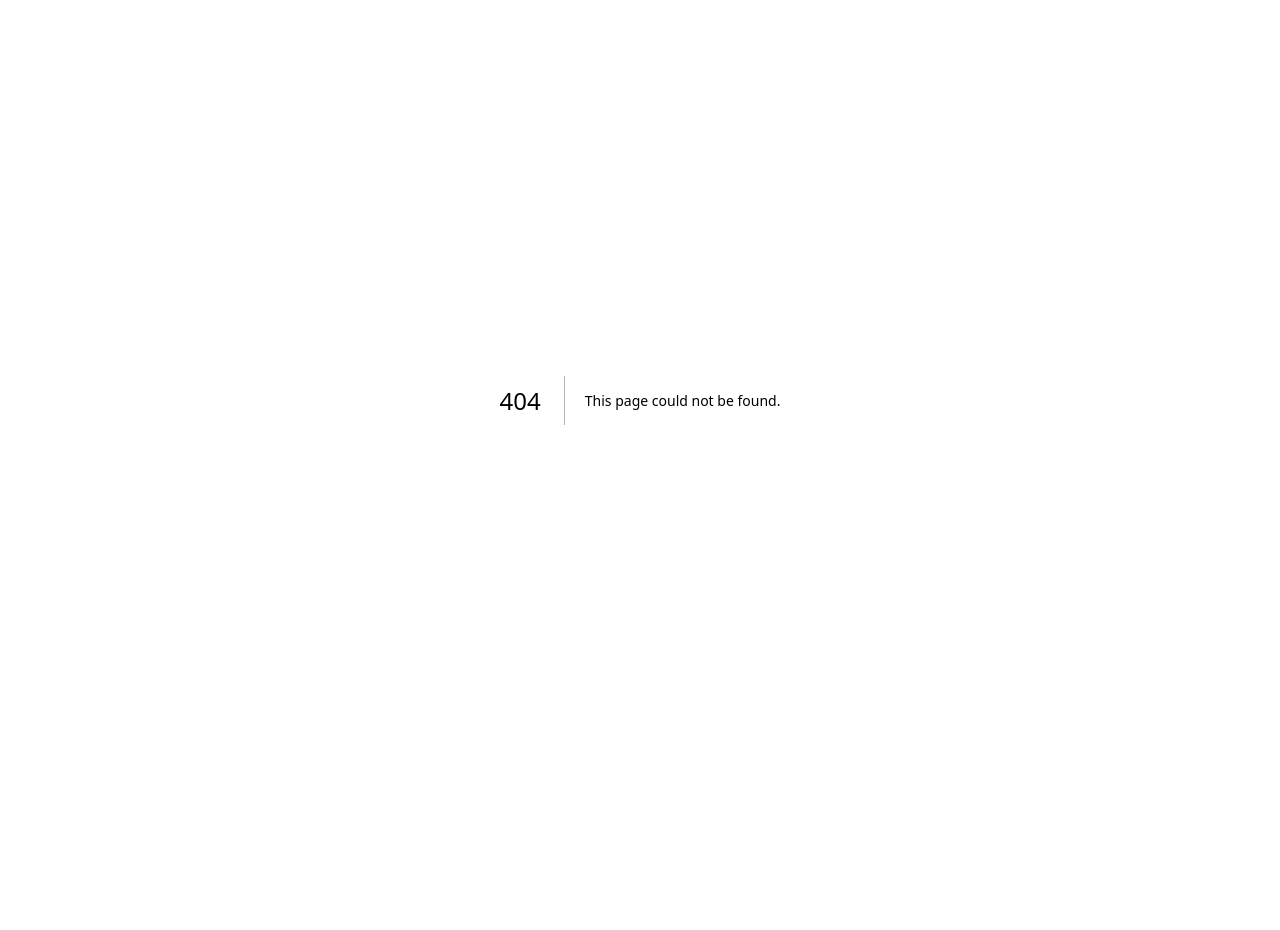
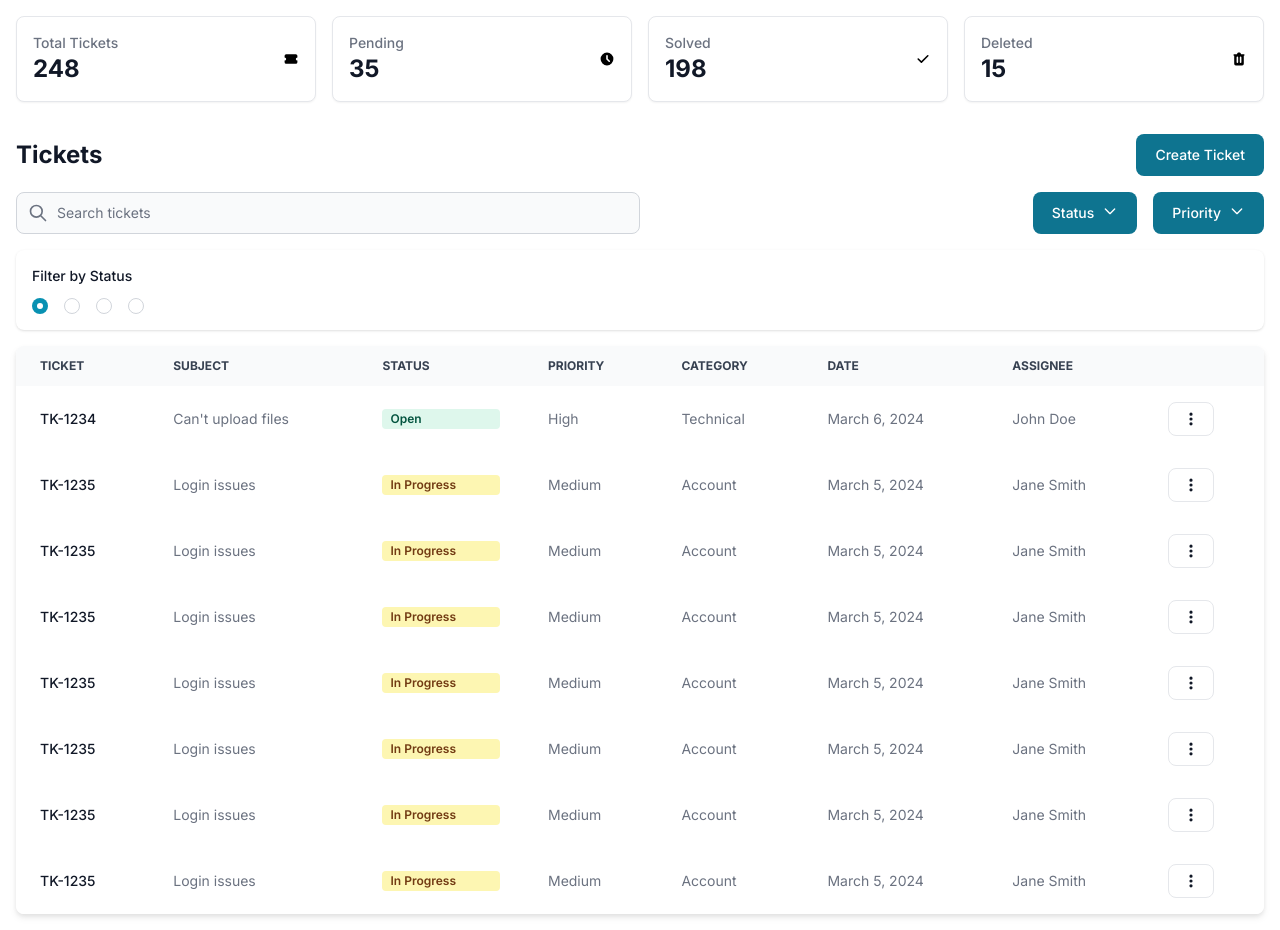
Before and after one commit to themesberg/flowbite-react-template-nextjs, a Next.js app: page /ticketing in a window 1280 px wide. Before the commit this address had no page. Before the commit the page ends 800 px from the top, so only its background shows below. Built offline with nearby package versions, Linux system fonts and the light colour scheme.

Commit message:
adding ticketing page

```diff
--- /dev/null
+++ b/app/ticketing/page.jsx
@@ -0,0 +1,280 @@
+"use client";
+import React from "react";
+import { Button, TextInput, Dropdown, Table, Badge, Radio } from "flowbite-react";
+import { HiOutlineSearch, HiDotsVertical, HiTicket, HiClock, HiCheck, HiTrash } from "react-icons/hi";
+
+export default function Ticketing() {
+  const tickets = [
+    {
+      id: "TK-1234",
+      subject: "Can't upload files",
+      status: "Open",
+      priority: "High",
+      category: "Technical",
+      date: "March 6, 2024",
+      assignee: "John Doe",
+    },
+    {
+      id: "TK-1235",
+      subject: "Login issues",
+      status: "In Progress",
+      priority: "Medium",
+      category: "Account",
+      date: "March 5, 2024",
+      assignee: "Jane Smith",
+    },
+    {
+        id: "TK-1235",
+        subject: "Login issues",
+        status: "In Progress",
+        priority: "Medium",
+        category: "Account",
+        date: "March 5, 2024",
+        assignee: "Jane Smith",
+      },
+      {
+        id: "TK-1235",
+        subject: "Login issues",
+        status: "In Progress",
+        priority: "Medium",
+        category: "Account",
+        date: "March 5, 2024",
+        assignee: "Jane Smith",
+      },
+      {
+        id: "TK-1235",
+        subject: "Login issues",
+        status: "In Progress",
+        priority: "Medium",
+        category: "Account",
+        date: "March 5, 2024",
+        assignee: "Jane Smith",
+      },
+      {
+        id: "TK-1235",
+        subject: "Login issues",
+        status: "In Progress",
+        priority: "Medium",
+        category: "Account",
+        date: "March 5, 2024",
+        assignee: "Jane Smith",
+      },
+      {
+        id: "TK-1235",
+        subject: "Login issues",
+        status: "In Progress",
+        priority: "Medium",
+        category: "Account",
+        date: "March 5, 2024",
+        assignee: "Jane Smith",
+      },
+      {
+        id: "TK-1235",
+        subject: "Login issues",
+        status: "In Progress",
+        priority: "Medium",
+        category: "Account",
+        date: "March 5, 2024",
+        assignee: "Jane Smith",
+      },
+    // Add more ticket data as needed
+  ];
+
+  const stats = [
+    {
+      title: "Total Tickets",
+      value: "248",
+      icon: HiTicket,
+      color: "blue",
+    },
+    {
+      title: "Pending",
+      value: "35",
+      icon: HiClock,
+      color: "yellow",
+    },
+    {
+      title: "Solved",
+      value: "198",
+      icon: HiCheck,
+      color: "green",
+    },
+    {
+      title: "Deleted",
+      value: "15",
+      icon: HiTrash,
+      color: "red",
+    },
+  ];
+
+
+  // Add state for filter
+  const [filter, setFilter] = React.useState('all');
+
+  // Add filterTickets function
+  const filterTickets = (tickets) => {
+    switch(filter) {
+      case 'solved':
+        return tickets.filter(ticket => ticket.status === 'Closed');
+      case 'pending':
+        return tickets.filter(ticket => ticket.status === 'In Progress');
+      case 'archive':
+        return tickets.filter(ticket => ticket.status === 'Archived');
+      default:
+        return tickets;
+    }
+  };
+
+  const getStatusBadge = (status) => {
+    const statusColors = {
+      Open: "success",
+      "In Progress": "warning",
+      Closed: "gray",
+    };
+    return <Badge color={statusColors[status]}>{status}</Badge>;
+  };
+
+  return (
+    <div className="p-4">
+              <div className="mb-8 grid gap-4 md:grid-cols-2 lg:grid-cols-4">
+        {stats.map((stat) => (
+          <div
+            key={stat.title}
+            className="rounded-lg border border-gray-200 bg-white p-4 shadow-sm dark:border-gray-700 dark:bg-gray-800"
+          >
+            <div className="flex items-center justify-between">
+              <div>
+                <p className="text-sm font-medium text-gray-500 dark:text-gray-400">
+                  {stat.title}
+                </p>
+                <h3 className="text-2xl font-bold text-gray-900 dark:text-white">
+                  {stat.value}
+                </h3>
+              </div>
+              <stat.icon
+                className={`text- size-8${stat.color}-500`}
+                aria-hidden="true"
+              />
+            </div>
+          </div>
+        ))}
+        </div>
+      <div className="mb-4 flex items-center justify-between">
+        <h1 className="text-2xl font-bold text-gray-900 dark:text-white">
+          Tickets
+        </h1>
+        <Button>Create Ticket</Button>
+      </div>
+
+      <div className="mb-4 flex flex-col gap-4 md:flex-row md:items-center md:justify-between">
+        <div className="flex w-full items-center md:w-1/2">
+          <TextInput
+            icon={HiOutlineSearch}
+            placeholder="Search tickets"
+            className="w-full"
+          />
+        </div>
+        <div className="flex items-center gap-4">
+          <Dropdown label="Status">
+            <Dropdown.Item>All</Dropdown.Item>
+            <Dropdown.Item>Open</Dropdown.Item>
+            <Dropdown.Item>In Progress</Dropdown.Item>
+            <Dropdown.Item>Closed</Dropdown.Item>
+          </Dropdown>
+          <Dropdown label="Priority">
+            <Dropdown.Item>All</Dropdown.Item>
+            <Dropdown.Item>High</Dropdown.Item>
+            <Dropdown.Item>Medium</Dropdown.Item>
+            <Dropdown.Item>Low</Dropdown.Item>
+          </Dropdown>
+        </div>
+      </div>
+
+      <div className="mb-4 rounded-lg bg-white p-4 shadow dark:bg-gray-800">
+        <h3 className="mb-3 text-sm font-medium text-gray-900 dark:text-white">Filter by Status</h3>
+        <div className="flex flex-wrap gap-4">
+          <Radio
+            name="filter"
+            value="all"
+            checked={filter === 'all'}
+            onChange={(e) => setFilter(e.target.value)}
+            label="All Tickets"
+          />
+          <Radio
+            name="filter"
+            value="solved"
+            checked={filter === 'solved'}
+            onChange={(e) => setFilter(e.target.value)}
+            label="Solved"
+          />
+          <Radio
+            name="filter"
+            value="pending"
+            checked={filter === 'pending'}
+            onChange={(e) => setFilter(e.target.value)}
+            label="Pending"
+          />
+          <Radio
+            name="filter"
+            value="archive"
+            checked={filter === 'archive'}
+            onChange={(e) => setFilter(e.target.value)}
+            label="Archive"
+          />
+        </div>
+      </div>
+
+      <Table hoverable>
+        <Table.Head>
+          <Table.HeadCell>Ticket</Table.HeadCell>
+          <Table.HeadCell>Subject</Table.HeadCell>
+          <Table.HeadCell>Status</Table.HeadCell>
+          <Table.HeadCell>Priority</Table.HeadCell>
+          <Table.HeadCell>Category</Table.HeadCell>
+          <Table.HeadCell>Date</Table.HeadCell>
+          <Table.HeadCell>Assignee</Table.HeadCell>
+          <Table.HeadCell>
+            <span className="sr-only">Actions</span>
+          </Table.HeadCell>
+        </Table.Head>
+        <Table.Body>
+        {filterTickets(tickets).map((ticket) => (
+            <Table.Row
+              key={ticket.id}
+              className="bg-white dark:border-gray-700 dark:bg-gray-800"
+            >
+              <Table.Cell className="font-medium text-gray-900 dark:text-white">
+                {ticket.id}
+              </Table.Cell>
+              <Table.Cell>{ticket.subject}</Table.Cell>
+              <Table.Cell>{getStatusBadge(ticket.status)}</Table.Cell>
+              <Table.Cell>{ticket.priority}</Table.Cell>
+              <Table.Cell>{ticket.category}</Table.Cell>
+              <Table.Cell>{ticket.date}</Table.Cell>
+              <Table.Cell>{ticket.assignee}</Table.Cell>
+              <Table.Cell>
+                <Dropdown
+                  label=""
+                  dismissOnClick={false}
+                  renderTrigger={() => (
+                    <Button size="sm" color="gray">
+                      <HiDotsVertical className="size-4" />
+                    </Button>
+                  )}
+                >
+                  <Dropdown.Item>View Details</Dropdown.Item>
+                  <Dropdown.Item>Update Status</Dropdown.Item>
+                  <Dropdown.Item>Assign Ticket</Dropdown.Item>
+                  <Dropdown.Divider />
+                  <Dropdown.Item className="text-red-600 hover:bg-red-100">
+                    Delete Ticket
+                  </Dropdown.Item>
+                </Dropdown>
+              </Table.Cell>
+            </Table.Row>
+          ))}
+        </Table.Body>
+      </Table>
+    </div>
+  );
+}
```
